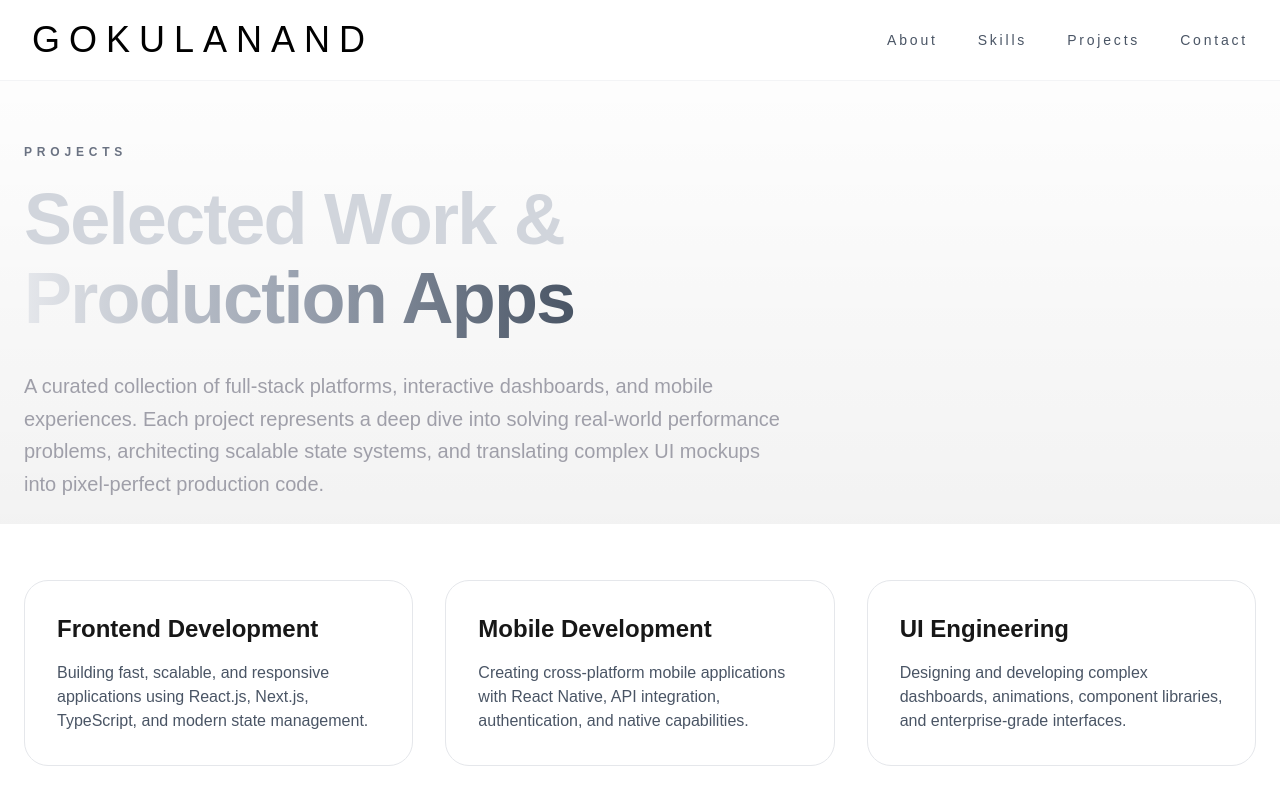
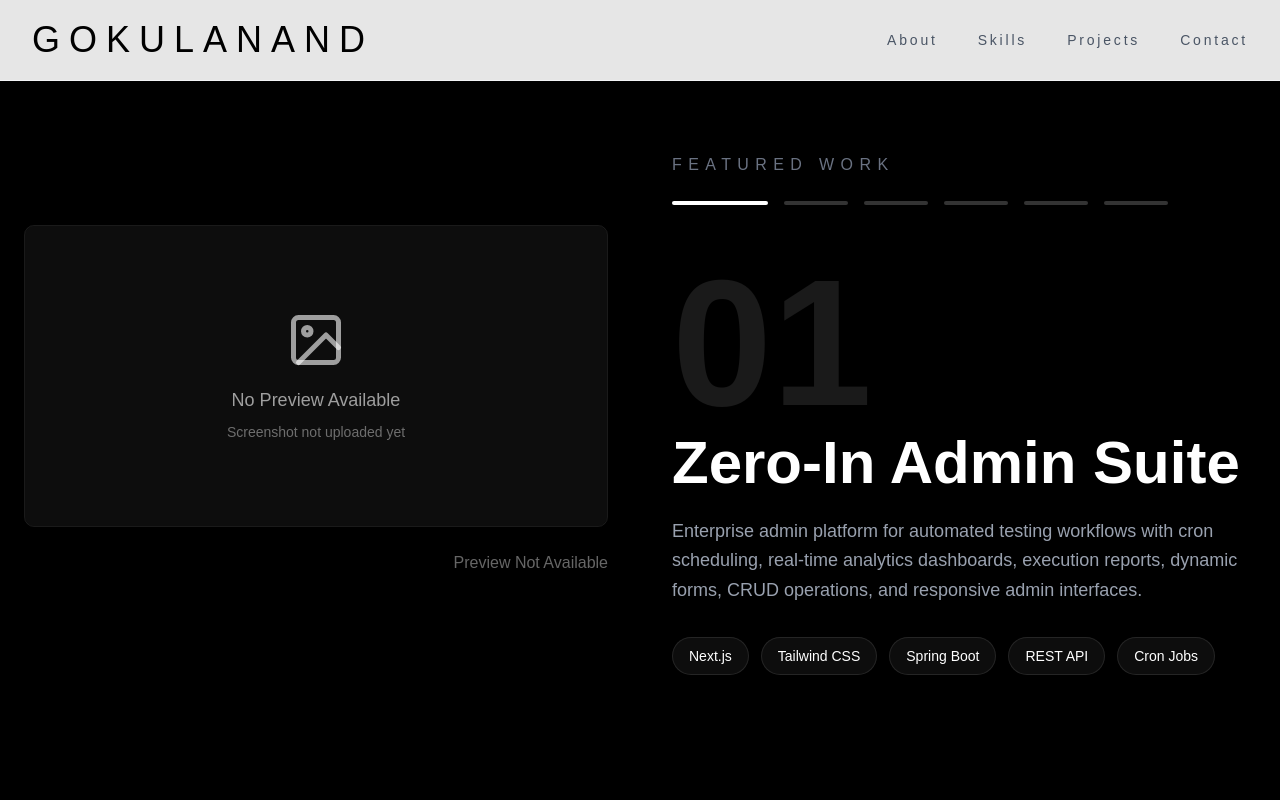
Before and after one commit to Gokul-pga/gokulanand, a Next.js app: page /pages/Projects in a window 1280 px wide. Shown: the top 800 px of the page. Built offline with nearby package versions, Linux system fonts and the light colour scheme.

Commit message:
Update page.tsx

```diff
--- a/src/app/pages/Projects/page.tsx
+++ b/src/app/pages/Projects/page.tsx
@@ -1,109 +1,385 @@
-import ProjectsListing from "@/src/components/sections/Projects";
-import Skills from "@/src/components/sections/SkillsSection";
+"use client";
 
-export default function SkillsPage() {
+import { useRef, useState } from "react";
+import {
+  AnimatePresence,
+  motion,
+  useMotionValueEvent,
+  useScroll,
+} from "framer-motion";
+import Image from "next/image";
+import { projects } from "@/src/data/projects";
+import { FiExternalLink, FiImage } from "react-icons/fi";
+export default function ProjectsListing() {
+  const sectionRef = useRef<HTMLDivElement>(null);
+  const [activeIndex, setActiveIndex] = useState(0);
+
+  const { scrollYProgress } = useScroll({
+    target: sectionRef,
+    offset: ["start start", "end end"],
+  });
+
+  useMotionValueEvent(scrollYProgress, "change", (latest) => {
+    const index = Math.min(
+      Math.floor(latest * projects.length),
+      projects.length - 1
+    );
+
+    setActiveIndex(index);
+  });
+
+  const activeProject = projects[activeIndex];
+
   return (
-    <main className="bg-white min-h-screen">
-      {/* Hero */}
-      <section className="pt-36 pb-6 px-6 bg-gradient-to-b from-transparent to-black/5">
+    <>
+      <section
+        id="projects"
+        className="bg-black py-20 px-4 flex flex-col lg:hidden"
+      >
+        {" "}
         <div className="max-w-7xl mx-auto">
-          {/* Animated Subtitle */}
-          <p className="uppercase tracking-[0.4em] text-xs font-semibold text-gray-500 mb-5">
-            Projects
+          <p className="uppercase tracking-[0.3em] text-gray-500 mb-4">
+            Featured Work
           </p>
 
-          {/* Primary Heading */}
-          <h1 className="text-5xl md:text-7xl font-bold leading-[1.1] tracking-tight text-gray-300">
-            Selected Work &
-            <br />
-            <span className="text-transparent bg-clip-text bg-gradient-to-r from-gray-200 via-gray-400 to-gray-600">
-              Production Apps
-            </span>
-          </h1>
+          <h2 className="text-4xl font-bold text-white mb-16">
+            Selected Projects
+          </h2>
 
-          {/* Focused, Project-Oriented Context Paragraph */}
-          <p className="mt-8 max-w-3xl text-lg md:text-xl text-zinc-400 leading-relaxed font-light">
-            A curated collection of full-stack platforms, interactive
-            dashboards, and mobile experiences. Each project represents a deep
-            dive into solving real-world performance problems, architecting
-            scalable state systems, and translating complex UI mockups into
-            pixel-perfect production code.
-          </p>
+          <div className="space-y-16">
+            {projects.map((project) => (
+              <motion.div
+                key={project.id}
+                initial={{ opacity: 0, y: 80 }}
+                whileInView={{ opacity: 1, y: 0 }}
+                viewport={{ once: true }}
+                transition={{ duration: 0.6 }}
+              >
+                {/* Image */}
+                <div
+                  className="
+                overflow-hidden
+                rounded-2xl
+                border
+                border-white/10
+              "
+                >
+                  {project.image ? (
+                    <Image
+                      src={project.image}
+                      alt={project.title}
+                      width={1400}
+                      height={900}
+                      className="
+                    w-full
+                    h-[220px]
+                    object-cover
+                  "
+                    />
+                  ) : (
+                    <div
+                      className="
+                    h-[220px]
+                    flex
+                    items-center
+                    justify-center
+                    bg-white/5
+                    text-white/60
+                  "
+                    >
+                      <FiImage size={50} />
+                    </div>
+                  )}
+                </div>
 
+                {/* Content */}
+                <div className="mt-6">
+                  <div className="text-white/10 text-6xl font-black">
+                    {project.id}
+                  </div>
 
-        </div>
-      </section>
+                  <h3 className="text-2xl font-bold text-white mt-2">
+                    {project.title}
+                  </h3>
 
-      {/* Highlights */}
-      <section className="px-6 py-14">
-        <div className="max-w-7xl mx-auto grid md:grid-cols-3 gap-8">
-          <div className="border border-gray-200 rounded-3xl p-8">
-            <h3 className="text-2xl font-bold mb-4">Frontend Development</h3>
+                  <p className="text-gray-400 mt-4">{project.description}</p>
 
-            <p className="text-gray-600">
-              Building fast, scalable, and responsive applications using
-              React.js, Next.js, TypeScript, and modern state management.
-            </p>
-          </div>
+                  <div className="flex flex-wrap gap-2 mt-6">
+                    {project.tech.map((tech) => (
+                      <span
+                        key={tech}
+                        className="
+                      px-3
+                      py-1.5
+                      rounded-full
+                      border
+                      border-white/10
+                      bg-white/5
+                      text-xs
+                      text-white
+                    "
+                      >
+                        {tech}
+                      </span>
+                    ))}
+                  </div>
 
-          <div className="border border-gray-200 rounded-3xl p-8">
-            <h3 className="text-2xl font-bold mb-4">Mobile Development</h3>
-
-            <p className="text-gray-600">
-              Creating cross-platform mobile applications with React Native, API
-              integration, authentication, and native capabilities.
-            </p>
-          </div>
-
-          <div className="border border-gray-200 rounded-3xl p-8">
-            <h3 className="text-2xl font-bold mb-4">UI Engineering</h3>
-
-            <p className="text-gray-600">
-              Designing and developing complex dashboards, animations, component
-              libraries, and enterprise-grade interfaces.
-            </p>
+                  <div className="mt-6">
+                    {project.liveUrl ? (
+                      <a
+                        href={project.liveUrl}
+                        target="_blank"
+                        rel="noopener noreferrer"
+                        className="
+                      inline-flex
+                      items-center
+                      gap-2
+                      text-white
+                    "
+                      >
+                        Visit Site
+                        <FiExternalLink />
+                      </a>
+                    ) : (
+                      <span className="text-white/40">
+                        Preview Not Available
+                      </span>
+                    )}
+                  </div>
+                </div>
+              </motion.div>
+            ))}
           </div>
         </div>
       </section>
 
-      {/* Skills Grid */}
-      <ProjectsListing />
+      <section
+        ref={sectionRef}
+        id="projects"
+        className="hidden lg:block relative h-[400vh] bg-black"
+      >
+        <div className="sticky top-0 h-screen overflow-hidden">
+          {" "}
+          <div className="max-w-7xl mx-auto h-full px-6">
+            <div
+              className="
+    grid
+    grid-cols-1
+    lg:grid-cols-2 reverse-rows-1
+    gap-8
+    lg:gap-16
+    h-full
+    items-center
+  "
+            >
+              {" "}
+              {/* LEFT SIDE */}
+              <div className="order-2 lg:order-1 px-2 lg:px-0 mt-7">
+                {" "}
+                <p
+                  className="
+  uppercase
+  tracking-[0.25em]
+  lg:tracking-[0.4em]
+  text-gray-500
+  mb-4
+  lg:mb-6
+  text-xs
+  lg:text-base
+"
+                >
+                  Featured Work
+                </p>
+                <div className="flex gap-2 lg:gap-4 mb-6 lg:mb-12 overflow-x-auto">
+                  {" "}
+                  {projects.map((project, index) => (
+                    <button
+                      key={project.id}
+                      onClick={() => setActiveIndex(index)}
+                      className="group"
+                    >
+                      <div
+                        className={`
+          h-[4px]
+          rounded-full
+          transition-all
+          duration-500
+          ${
+            activeIndex === index
+              ? "w-24 bg-white"
+              : "w-16 bg-white/20 group-hover:bg-white/50"
+          }
+        `}
+                      />
+                    </button>
+                  ))}
+                </div>
+                <AnimatePresence mode="wait">
+                  <motion.div
+                    key={activeProject.id}
+                    initial={{
+                      opacity: 0,
+                      y: 80,
+                    }}
+                    animate={{
+                      opacity: 1,
+                      y: 0,
+                    }}
+                    exit={{
+                      opacity: 0,
+                      y: -80,
+                    }}
+                    transition={{
+                      duration: 0.6,
+                    }}
+                  >
+                    <div className="text-white/10 text-[120px] md:text-[180px] font-black leading-none">
+                      {activeProject.id}
+                    </div>
 
-      {/* Experience Summary */}
-      <section className="px-6 py-24">
-        <div className="max-w-7xl mx-auto">
-          <p className="uppercase tracking-[0.4em] text-gray-500 mb-5">
-            Experience
-          </p>
+                    <h2 className="text-4xl md:text-6xl font-bold text-white mb-6">
+                      {activeProject.title}
+                    </h2>
 
-          <h2 className="text-4xl md:text-6xl font-bold mb-10">
-            What I Focus On
-          </h2>
+                    <p className="text-gray-400 text-lg leading-relaxed mb-8 max-w-xl">
+                      {activeProject.description}
+                    </p>
 
-          <div className="grid md:grid-cols-2 gap-12">
-            <div>
-              <h3 className="text-2xl font-semibold mb-4">
-                Modern Web Applications
-              </h3>
+                    <div className="flex flex-wrap gap-3">
+                      {activeProject.tech.map((tech: string) => (
+                        <motion.span
+                          key={tech}
+                          whileHover={{
+                            scale: 1.08,
+                          }}
+                          transition={{
+                            type: "spring",
+                            stiffness: 400,
+                            damping: 15,
+                          }}
+                          className="
+        group
+        relative
+        overflow-hidden
+        px-4
+        py-2
+        rounded-full
+        border
+        border-white/10
+        bg-white/5
+        text-sm
+        text-white
+        cursor-default
+      "
+                        >
+                          {/* Animated Shine */}
+                          <span
+                            className="
+          absolute
+          inset-0
+          -translate-x-full
+          bg-gradient-to-r
+          from-transparent
+          via-white/20
+          to-transparent
+          transition-transform
+          duration-700
+          group-hover:translate-x-full
+        "
+                          />
 
-              <p className="text-gray-600 leading-relaxed">
-                Developing production-ready applications with Next.js, React.js,
-                Redux Toolkit, TanStack Query, and modern frontend architecture
-                patterns.
-              </p>
-            </div>
+                          {/* Text */}
+                          <span className="relative z-10">{tech}</span>
+                        </motion.span>
+                      ))}
+                    </div>
+                  </motion.div>
+                </AnimatePresence>
+              </div>
+              <div>
+                <AnimatePresence mode="wait">
+                  <motion.div
+                    key={activeProject.image || activeProject.id}
+                    initial={{ opacity: 0, scale: 0.9 }}
+                    animate={{ opacity: 1, scale: 1 }}
+                    exit={{ opacity: 0, scale: 1.1 }}
+                    transition={{ duration: 0.7 }}
+                    className="
+        relative
+        overflow-hidden
+        rounded-[10px]
+        border
+        border-white/10
+      "
+                  >
+                    {activeProject.image ? (
+                      <Image
+                        src={activeProject.image}
+                        alt={activeProject.title}
+                        width={1400}
+                        height={900}
+                        className="
+            w-full
+            h-[300px]
+            object-cover
+          "
+                        priority
+                      />
+                    ) : (
+                      <div
+                        className="
+            h-[300px]
+            flex
+            flex-col
+            items-center
+            justify-center
+            bg-white/5
+            text-white/60
+          "
+                      >
+                        <FiImage size={60} className="mb-4" />
 
-            <div>
-              <h3 className="text-2xl font-semibold mb-4">Performance & UX</h3>
+                        <h3 className="text-lg font-medium">
+                          No Preview Available
+                        </h3>
 
-              <p className="text-gray-600 leading-relaxed">
-                Optimizing performance, accessibility, responsiveness,
-                animations, and user experience across devices and browsers.
-              </p>
+                        <p className="text-sm text-white/40 mt-2">
+                          Screenshot not uploaded yet
+                        </p>
+                      </div>
+                    )}
+                  </motion.div>
+                </AnimatePresence>
+
+                {/* Link Below Image */}
+                <div className="mt-6 flex justify-end">
+                  {activeProject?.liveUrl ? (
+                    <a
+                      href={activeProject.liveUrl}
+                      target="_blank"
+                      rel="noopener noreferrer"
+                      className="
+          inline-flex
+          items-center
+          gap-2
+          text-white
+          hover:text-gray-300
+          transition-all
+          duration-300
+        "
+                    >
+                      Visit Site
+                      <FiExternalLink size={18} />
+                    </a>
+                  ) : (
+                    <span className="text-white/40">Preview Not Available</span>
+                  )}
+                </div>
+              </div>
             </div>
           </div>
         </div>
       </section>
-    </main>
+    </>
   );
 }
```
